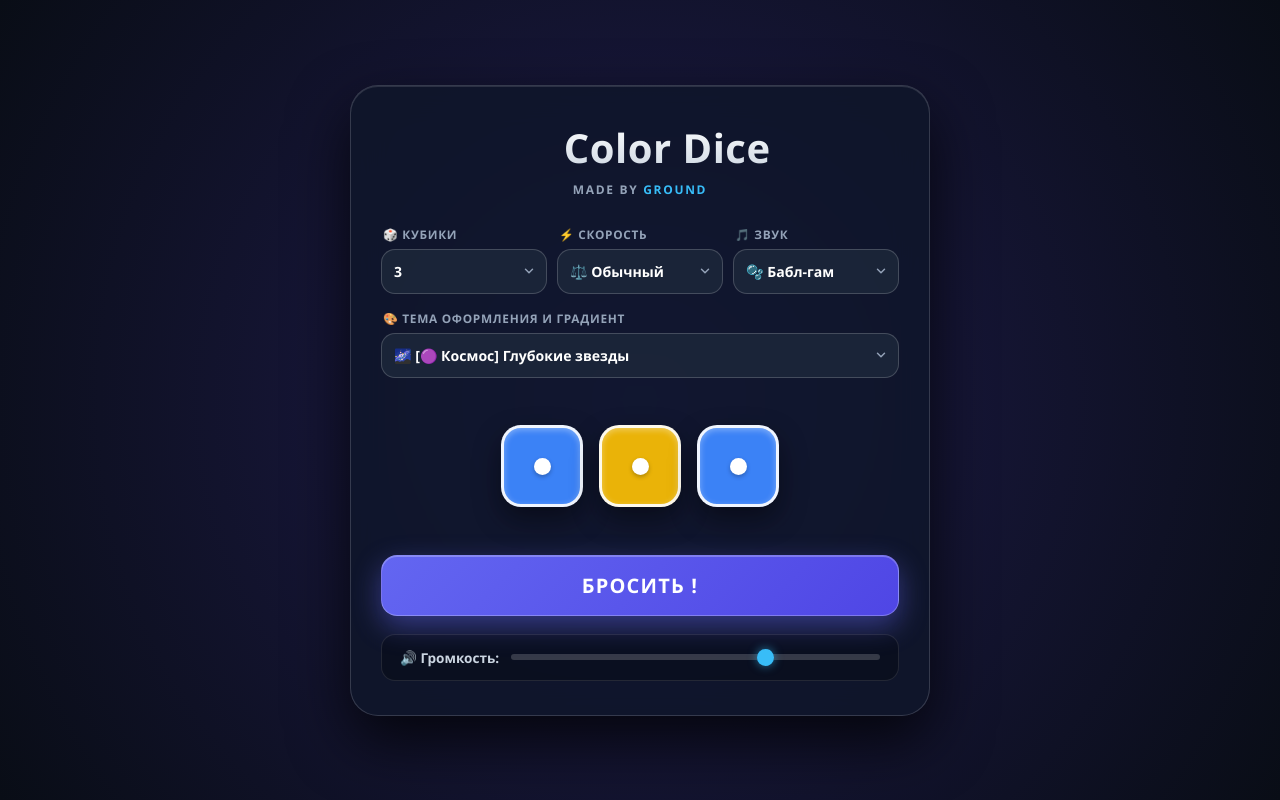
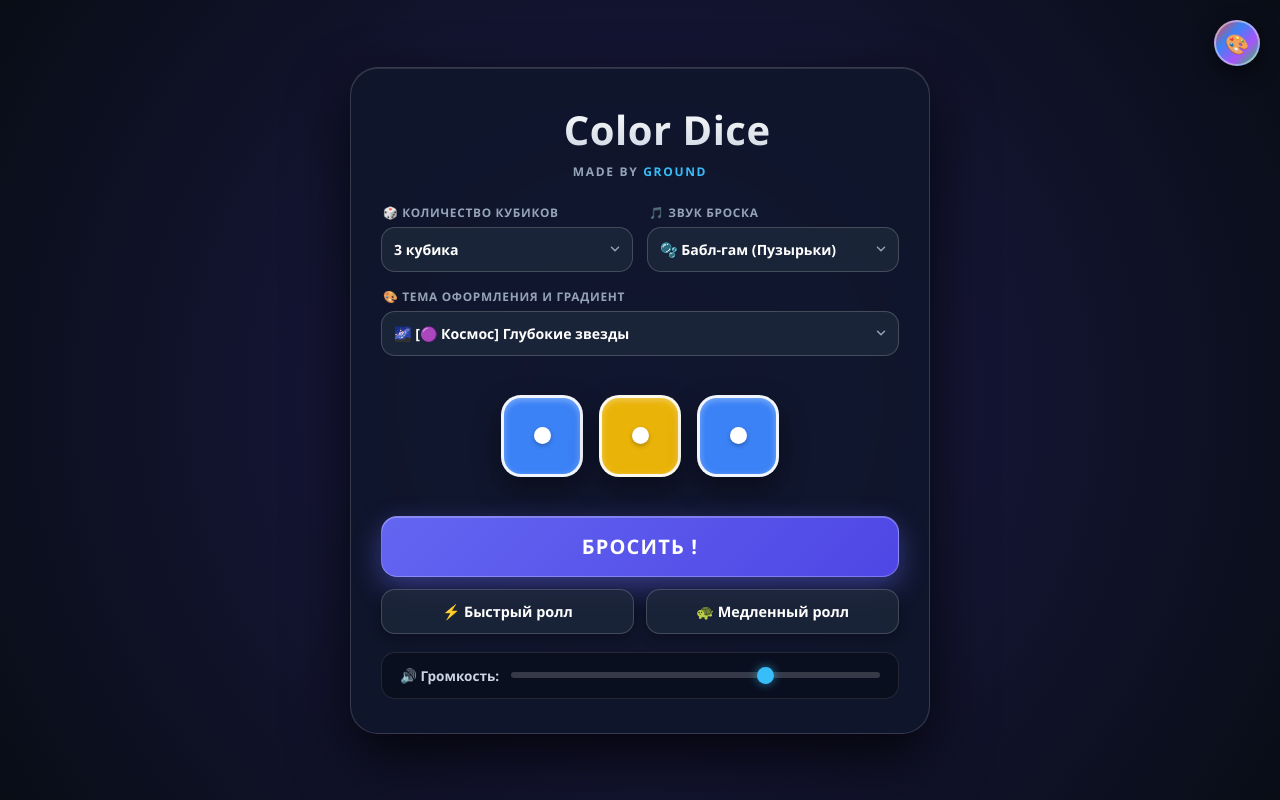
Before and after one commit to itstep5445-rgb/color-diceground228888, a plain HTML site: page index.html in a window 1280 px wide. Both pictures are taken after a click on the button "БРОСИТЬ !". Drawn offline with Linux system fonts and the light colour scheme.

Commit message:
Update index.html

```diff
--- a/index.html
+++ b/index.html
@@ -35,6 +35,39 @@
             object-fit: cover;
             z-index: -1;
             display: none;
+        }
+
+        /* RGB кнопка в верхнем углу */
+        .rgb-picker-btn {
+            position: fixed;
+            top: 20px;
+            right: 20px;
+            width: 46px;
+            height: 46px;
+            border-radius: 50%;
+            background: linear-gradient(135deg, #ef4444, #3b82f6, #a855f7, #22c55e);
+            border: 2px solid rgba(255, 255, 255, 0.4);
+            cursor: pointer;
+            box-shadow: 0 8px 20px rgba(0, 0, 0, 0.5);
+            display: flex;
+            align-items: center;
+            justify-content: center;
+            font-size: 1.2rem;
+            z-index: 10;
+            transition: transform 0.2s, box-shadow 0.2s;
+        }
+
+        .rgb-picker-btn:hover {
+            transform: scale(1.1);
+            box-shadow: 0 10px 25px rgba(255, 255, 255, 0.3);
+        }
+
+        #colorPickerInput {
+            position: absolute;
+            opacity: 0;
+            width: 100%;
+            height: 100%;
+            cursor: pointer;
         }
 
         .main-card {
@@ -76,7 +109,7 @@
             letter-spacing: 0.14em;
             text-transform: uppercase;
             color: #94a3b8;
-            margin-bottom: 28px;
+            margin-bottom: 24px;
         }
 
         .top-credit a {
@@ -88,13 +121,6 @@
         .top-credit a:hover {
             color: #7dd3fc;
             text-decoration: underline;
-        }
-
-        .settings-grid-3 {
-            display: grid;
-            grid-template-columns: 1fr 1fr 1fr;
-            gap: 10px;
-            margin-bottom: 16px;
         }
 
         .settings-section {
@@ -160,13 +186,13 @@
 
         /* Арена кубиков */
         .dice-arena {
-            min-height: 125px;
+            min-height: 120px;
             display: flex;
             justify-content: center;
             align-items: center;
             flex-wrap: wrap;
             gap: 16px;
-            margin: 26px 0;
+            margin: 20px 0;
             padding: 10px;
         }
 
@@ -192,7 +218,7 @@
         }
 
         .dice.rolling-fast {
-            animation: diceAnimFast 0.22s cubic-bezier(0.34, 1.56, 0.64, 1);
+            animation: diceAnimFast 0.2s cubic-bezier(0.34, 1.56, 0.64, 1);
         }
 
         .dice.rolling-normal {
@@ -200,7 +226,7 @@
         }
 
         .dice.rolling-slow {
-            animation: diceAnimSlow 0.9s cubic-bezier(0.34, 1.56, 0.64, 1);
+            animation: diceAnimSlow 1s cubic-bezier(0.34, 1.56, 0.64, 1);
         }
 
         @keyframes diceAnimFast {
@@ -215,11 +241,12 @@
         }
 
         @keyframes diceAnimSlow {
-            0% { transform: scale(0.2) rotate(-90deg); opacity: 0; }
-            60% { transform: scale(1.15) rotate(15deg); opacity: 0.8; }
+            0% { transform: scale(0.2) rotate(-120deg); opacity: 0; }
+            60% { transform: scale(1.18) rotate(20deg); opacity: 0.8; }
             100% { transform: scale(1) rotate(0deg); opacity: 1; }
         }
 
+        /* Главная кнопка броска */
         #rollBtn {
             width: 100%;
             padding: 16px;
@@ -232,17 +259,46 @@
             border-radius: 16px;
             cursor: pointer;
             box-shadow: 0 10px 28px rgba(99, 102, 241, 0.45), inset 0 1px 0 rgba(255, 255, 255, 0.25);
-            margin-bottom: 18px;
-            transition: transform 0.12s ease, filter 0.2s ease, box-shadow 0.2s ease;
+            margin-bottom: 12px;
+            transition: transform 0.12s ease, filter 0.2s ease, box-shadow 0.2s ease, background 0.3s ease;
         }
 
         #rollBtn:hover {
             filter: brightness(1.08);
-            box-shadow: 0 14px 32px rgba(99, 102, 241, 0.6);
         }
 
         #rollBtn:active {
             transform: scale(0.98);
+        }
+
+        /* Кнопки скорости (Быстрый / Медленный ролл) */
+        .speed-buttons-grid {
+            display: grid;
+            grid-template-columns: 1fr 1fr;
+            gap: 12px;
+            margin-bottom: 18px;
+        }
+
+        .speed-btn {
+            padding: 12px;
+            font-size: 0.9rem;
+            font-weight: 700;
+            color: #ffffff;
+            background: rgba(30, 41, 59, 0.75);
+            border: 1px solid rgba(255, 255, 255, 0.18);
+            border-radius: 14px;
+            cursor: pointer;
+            transition: all 0.2s ease;
+            box-shadow: 0 4px 12px rgba(0,0,0,0.3);
+        }
+
+        .speed-btn:hover {
+            background: rgba(51, 65, 85, 0.9);
+            border-color: rgba(255, 255, 255, 0.4);
+        }
+
+        .speed-btn:active {
+            transform: scale(0.97);
         }
 
         .audio-box {
@@ -296,6 +352,12 @@
 
     <video id="bgVideo" autoplay loop muted playsinline></video>
 
+    <!-- RGB кнопка в верхнем углу для выбора цвета -->
+    <div class="rgb-picker-btn" title="Выбрать RGB цвет темы">
+        🎨
+        <input type="color" id="colorPickerInput" value="#6366f1">
+    </div>
+
     <!-- Скрытые файлы -->
     <input type="file" id="soundInput" accept="audio/*">
     <input type="file" id="bgImageInput" accept="image/*">
@@ -307,48 +369,39 @@
             MADE BY <a href="https://www.tiktok.com/@groundoffc" target="_blank">GROUND</a>
         </div>
 
-        <div class="settings-grid-3">
+        <div class="settings-section">
             <div class="control-group">
-                <span class="control-label">🎲 Кубики</span>
+                <span class="control-label">🎲 Количество кубиков</span>
                 <select id="diceCountSelect" class="styled-select">
-                    <option value="1">1</option>
-                    <option value="2">2</option>
-                    <option value="3" selected>3</option>
-                    <option value="4">4</option>
-                    <option value="5">5</option>
-                    <option value="6">6</option>
+                    <option value="1">1 кубик</option>
+                    <option value="2">2 кубика</option>
+                    <option value="3" selected>3 кубика</option>
+                    <option value="4">4 кубика</option>
+                    <option value="5">5 кубиков</option>
+                    <option value="6">6 кубиков</option>
                 </select>
             </div>
 
             <div class="control-group">
-                <span class="control-label">⚡ Скорость</span>
-                <select id="rollSpeedSelect" class="styled-select">
-                    <option value="fast">⚡ Быстрый</option>
-                    <option value="normal" selected>⚖️ Обычный</option>
-                    <option value="slow">🐢 Медленный</option>
-                </select>
-            </div>
-
-            <div class="control-group">
-                <span class="control-label">🎵 Звук</span>
+                <span class="control-label">🎵 Звук броска</span>
                 <select id="soundSelect" class="styled-select">
-                    <optgroup label="Звуки">
-                        <option value="bubble" selected>🫧 Бабл-гам</option>
-                        <option value="dice">🎲 Классика</option>
-                        <option value="roulette">🎰 Рулетка</option>
-                        <option value="magic">✨ Магия</option>
-                        <option value="retro">👾 Аркада</option>
-                        <option value="space">🛸 Лазер</option>
+                    <optgroup label="Встроенные звуки">
+                        <option value="bubble" selected>🫧 Бабл-гам (Пузырьки)</option>
+                        <option value="dice">🎲 Классические кубики</option>
+                        <option value="roulette">🎰 Колесо фортуны</option>
+                        <option value="magic">✨ Магия (Колокольчики)</option>
+                        <option value="retro">👾 8-бит Аркада</option>
+                        <option value="space">🛸 Космический лазер</option>
                         <option value="mute">🔇 Без звука</option>
                     </optgroup>
-                    <optgroup label="Файл" id="customSoundGroup">
-                        <option value="upload_sound">📁 Свой звук...</option>
+                    <optgroup label="Свой файл" id="customSoundGroup">
+                        <option value="upload_sound">📁 Загрузить свой звук...</option>
                     </optgroup>
                 </select>
             </div>
         </div>
 
-        <div class="control-group" style="margin-bottom: 6px;">
+        <div class="control-group" style="margin-bottom: 14px;">
             <span class="control-label">🎨 Тема оформления и градиент</span>
             <select id="themeSelect" class="styled-select">
                 <optgroup label="Космические темы">
@@ -377,7 +430,14 @@
 
         <div id="diceArena" class="dice-arena"></div>
 
+        <!-- Кнопка обычного броска -->
         <button type="button" id="rollBtn">БРОСИТЬ !</button>
+
+        <!-- Кнопки быстрого и медленного ролла -->
+        <div class="speed-buttons-grid">
+            <button type="button" id="fastRollBtn" class="speed-btn">⚡ Быстрый ролл</button>
+            <button type="button" id="slowRollBtn" class="speed-btn">🐢 Медленный ролл</button>
+        </div>
 
         <div class="audio-box">
             <span>🔊 Громкость:</span>
@@ -397,12 +457,14 @@
 
         const diceArena = document.getElementById('diceArena');
         const diceCountSelect = document.getElementById('diceCountSelect');
-        const rollSpeedSelect = document.getElementById('rollSpeedSelect');
         const soundSelect = document.getElementById('soundSelect');
         const rollBtn = document.getElementById('rollBtn');
+        const fastRollBtn = document.getElementById('fastRollBtn');
+        const slowRollBtn = document.getElementById('slowRollBtn');
         const themeSelect = document.getElementById('themeSelect');
         const soundInput = document.getElementById('soundInput');
         const volumeRange = document.getElementById('volumeRange');
+        const colorPickerInput = document.getElementById('colorPickerInput');
 
         const bgVideo = document.getElementById('bgVideo');
         const bgImageInput = document.getElementById('bgImageInput');
@@ -432,15 +494,14 @@
             activeOscillators = [];
         }
 
-        function playRollSound() {
+        function playRollSound(speed = 'normal') {
             stopAllSounds();
 
             const soundType = soundSelect.value;
             if (soundType === 'mute' || soundType === 'upload_sound') return;
 
             const vol = parseFloat(volumeRange.value);
-            const speed = rollSpeedSelect.value;
-            const cutTime = speed === 'fast' ? 250 : speed === 'slow' ? 900 : 480;
+            const cutTime = speed === 'fast' ? 220 : speed === 'slow' ? 950 : 480;
 
             if (soundType === 'custom' && customAudio) {
                 customAudio.volume = vol;
@@ -562,13 +623,12 @@
             }
         }
 
-        function rollDice(withSound = true) {
+        function rollDice(withSound = true, speed = 'normal') {
             const count = parseInt(diceCountSelect.value, 10);
-            const speed = rollSpeedSelect.value;
             diceArena.innerHTML = '';
 
             if (withSound) {
-                playRollSound();
+                playRollSound(speed);
             }
 
             for (let i = 0; i < count; i++) {
@@ -585,9 +645,11 @@
             }
         }
 
-        rollBtn.addEventListener('click', () => rollDice(true));
-        diceCountSelect.addEventListener('change', () => rollDice(true));
-        rollSpeedSelect.addEventListener('change', () => rollDice(true));
+        rollBtn.addEventListener('click', () => rollDice(true, 'normal'));
+        fastRollBtn.addEventListener('click', () => rollDice(true, 'fast'));
+        slowRollBtn.addEventListener('click', () => rollDice(true, 'slow'));
+
+        diceCountSelect.addEventListener('change', () => rollDice(true, 'normal'));
 
         volumeRange.addEventListener('input', () => {
             if (customAudio) {
@@ -598,7 +660,7 @@
         document.addEventListener('keydown', (e) => {
             if (e.code === 'Space' && !['BUTTON', 'SELECT', 'INPUT'].includes(document.activeElement.tagName)) {
                 e.preventDefault();
-                rollDice(true);
+                rollDice(true, 'normal');
             }
         });
 
@@ -608,8 +670,24 @@
                 soundInput.click();
             } else {
                 lastValidSound = e.target.value;
-                playRollSound();
+                playRollSound('normal');
             }
+        });
+
+        // Обработка выбора RGB цвета из верхнего угла
+        colorPickerInput.addEventListener('input', (e) => {
+            const col = e.target.value;
+            if (bgObjectUrl) {
+                URL.revokeObjectURL(bgObjectUrl);
+                bgObjectUrl = null;
+            }
+            bgVideo.style.display = 'none';
+            bgVideo.src = '';
+            bgImageInput.value = '';
+            bgVideoInput.value = '';
+
+            document.body.style.background = `radial-gradient(circle at center, ${col}44 0%, #05070b 100%)`;
+            rollBtn.style.background = `linear-gradient(135deg, ${col} 0%, #0f172a 100%)`;
         });
 
         themeSelect.addEventListener('change', (e) => {
@@ -639,29 +717,42 @@
         });
 
         function applyTheme(theme) {
+            let btnBg = 'linear-gradient(135deg, #6366f1 0%, #4f46e5 100%)';
             if (theme === 'space') {
                 document.body.style.background = 'radial-gradient(circle at center, #1e1b4b 0%, #090d16 100%)';
+                btnBg = 'linear-gradient(135deg, #6366f1 0%, #4f46e5 100%)';
             } else if (theme === 'cyber') {
                 document.body.style.background = 'linear-gradient(135deg, #09090b 0%, #3b0764 50%, #831843 100%)';
+                btnBg = 'linear-gradient(135deg, #a855f7 0%, #7e22ce 100%)';
             } else if (theme === 'sunset') {
                 document.body.style.background = 'linear-gradient(180deg, #2e1065 0%, #701a75 50%, #9a3412 100%)';
+                btnBg = 'linear-gradient(135deg, #ea580c 0%, #c2410c 100%)';
             } else if (theme === 'neon') {
                 document.body.style.background = 'linear-gradient(135deg, #022c22 0%, #064e3b 50%, #022f26 100%)';
+                btnBg = 'linear-gradient(135deg, #10b981 0%, #059669 100%)';
             } else if (theme === 'saturn') {
                 document.body.style.background = 'radial-gradient(ellipse at center, #fef08a 0%, #d97706 40%, #451a03 100%)';
+                btnBg = 'linear-gradient(135deg, #f59e0b 0%, #d97706 100%)';
             } else if (theme === 'forest') {
                 document.body.style.background = 'linear-gradient(180deg, #052e16 0%, #15803d 60%, #166534 100%)';
+                btnBg = 'linear-gradient(135deg, #22c55e 0%, #15803d 100%)';
             } else if (theme === 'neptune') {
                 document.body.style.background = 'linear-gradient(135deg, #020617 0%, #1d4ed8 50%, #06b6d4 100%)';
+                btnBg = 'linear-gradient(135deg, #0ea5e9 0%, #0284c7 100%)';
             } else if (theme === 'cyberarctic') {
                 document.body.style.background = 'linear-gradient(135deg, #082f49 0%, #0369a1 50%, #164e63 100%)';
+                btnBg = 'linear-gradient(135deg, #38bdf8 0%, #0284c7 100%)';
             } else if (theme === 'pinkneon') {
                 document.body.style.background = 'linear-gradient(135deg, #4c0519 0%, #be185d 50%, #831843 100%)';
+                btnBg = 'linear-gradient(135deg, #ec4899 0%, #be185d 100%)';
             } else if (theme === 'fire') {
                 document.body.style.background = 'linear-gradient(135deg, #450a0a 0%, #c2410c 50%, #7c2d12 100%)';
+                btnBg = 'linear-gradient(135deg, #ef4444 0%, #b91c1c 100%)';
             } else if (theme === 'gold') {
                 document.body.style.background = 'linear-gradient(135deg, #18181b 0%, #713f12 50%, #27272a 100%)';
+                btnBg = 'linear-gradient(135deg, #eab308 0%, #ca8a04 100%)';
             }
+            rollBtn.style.background = btnBg;
         }
 
         soundInput.addEventListener('change', (e) => {
@@ -688,7 +779,7 @@
             customOpt.textContent = `🎵 ${shortName}`;
             soundSelect.value = 'custom';
             lastValidSound = 'custom';
-            playRollSound();
+            playRollSound('normal');
         });
 
         bgImageInput.addEventListener('change', (e) => {
@@ -738,7 +829,7 @@
         });
 
         applyTheme('space');
-        rollDice(false);
+        rollDice(false, 'normal');
     </script>
 </body>
 </html>
```
